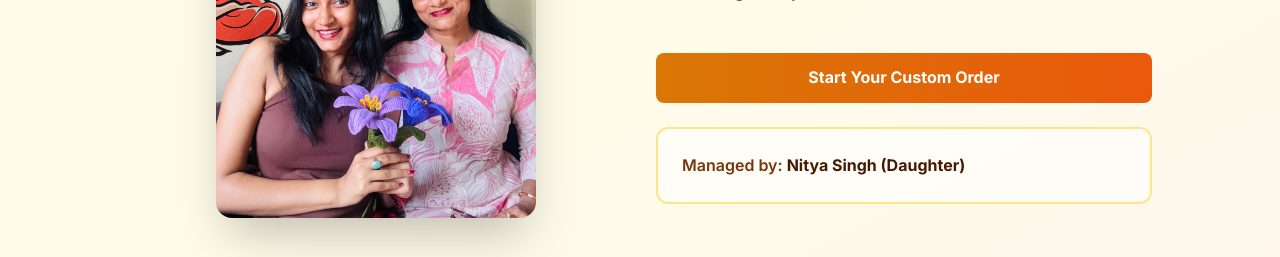
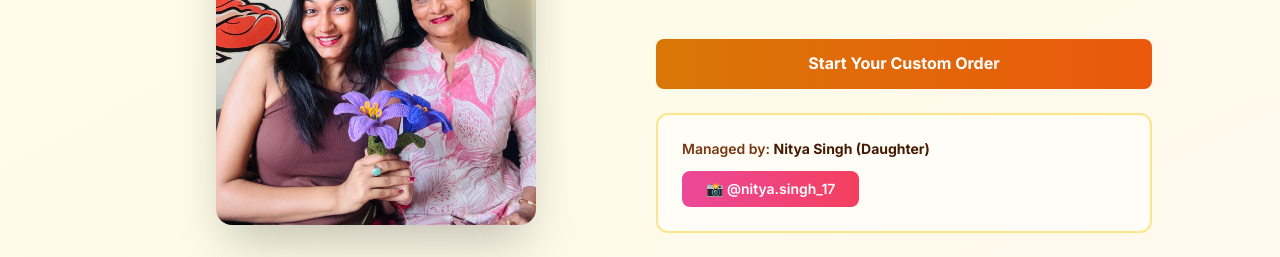
Before and after one commit to NityaPixie/Threads-By-Maa-1.1, a Next.js app: page / in a window 1280 px wide. Shown: the part 2020-2277 px from the top of the page. Built offline with nearby package versions, Linux system fonts and the light colour scheme.

Commit message:
Fix: Add Nitya Singh's Instagram button back and reduce font size
- Restore Instagram link button for @nitya.singh_17
- Reduce 'Managed by' text to smaller font size (text-sm)
- Add margin between text and button

```diff
--- a/app/page.jsx
+++ b/app/page.jsx
@@ -310,7 +310,15 @@ Can you tell me more about customization options and delivery time?`;
                 </button>
 
                 <div className="bg-white/60 rounded-xl p-6 border-2 border-amber-200">
-                  <p className="text-amber-900 font-semibold">Managed by: <span className="text-amber-950 font-bold">Nitya Singh (Daughter)</span></p>
+                  <p className="text-sm text-amber-900 font-semibold mb-3">Managed by: <span className="text-amber-950 font-bold">Nitya Singh (Daughter)</span></p>
+                  <a
+                    href="https://www.instagram.com/nitya.singh_17?stkn=MWxqem1vaXBkdWFicg%3D%3D&utm_source=qr"
+                    target="_blank"
+                    rel="noopener noreferrer"
+                    className="inline-block bg-gradient-to-r from-pink-500 to-rose-500 text-white px-6 py-2 rounded-lg font-semibold hover:shadow-lg transition-all text-sm"
+                  >
+                    📸 @nitya.singh_17
+                  </a>
                 </div>
               </div>
             </div>
```
